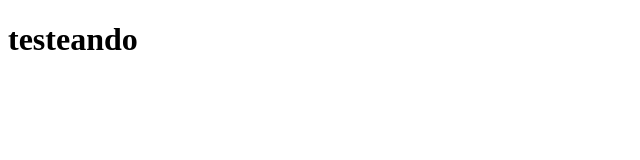
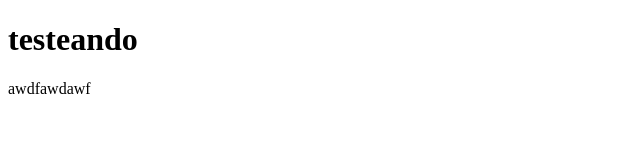
Before and after one commit to ffelixl/testeGit, a plain HTML site: page index.html in a window 1280 px wide. Shown: the whole page, without its empty margins (0-640 px from the left). Drawn offline with Linux system fonts and the light colour scheme.

Commit message:
modifica

```diff
--- a/index.html
+++ b/index.html
@@ -9,5 +9,7 @@
     <h1>
         testeando
     </h1>
+
+    awdfawdawf
 </body>
 </html>
```
